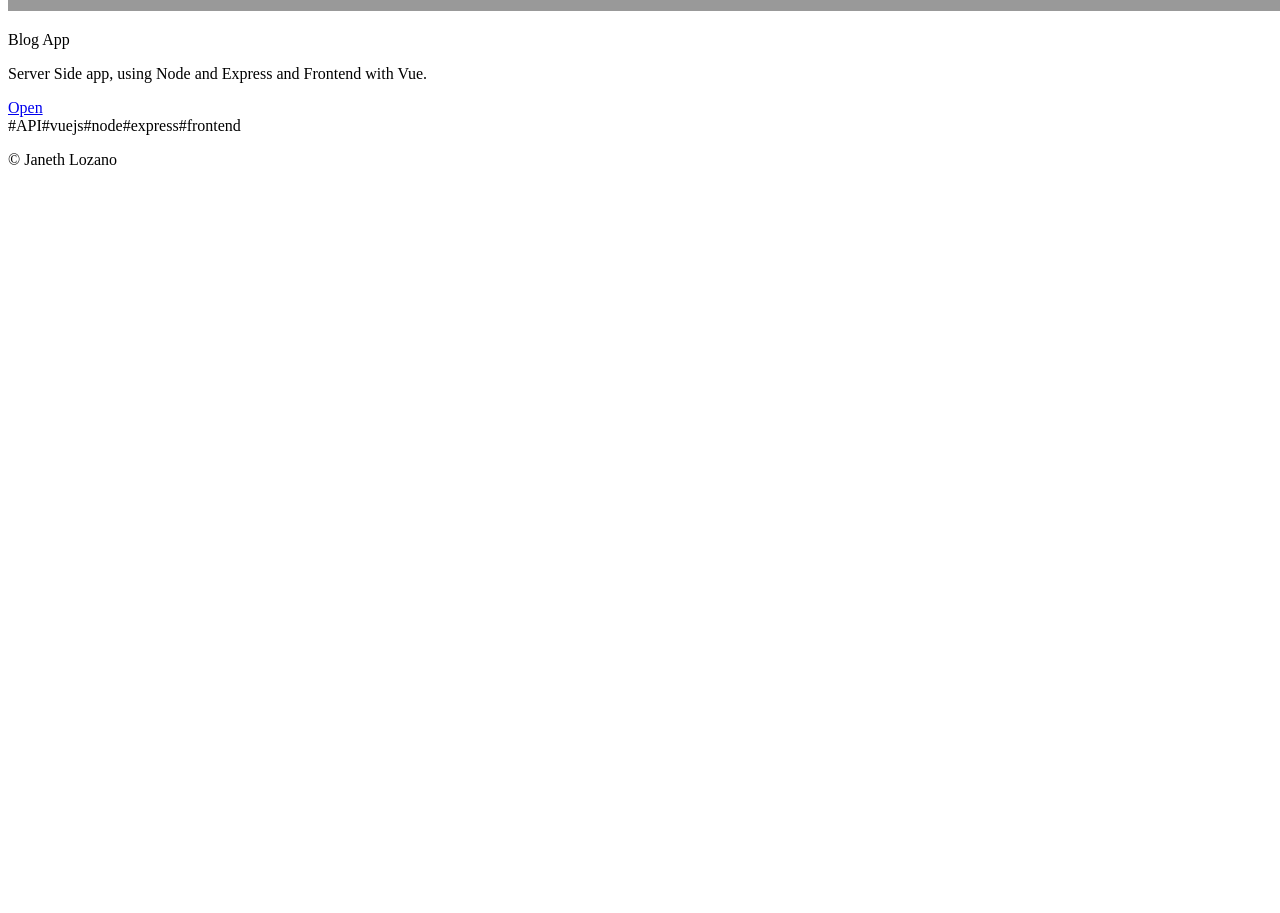
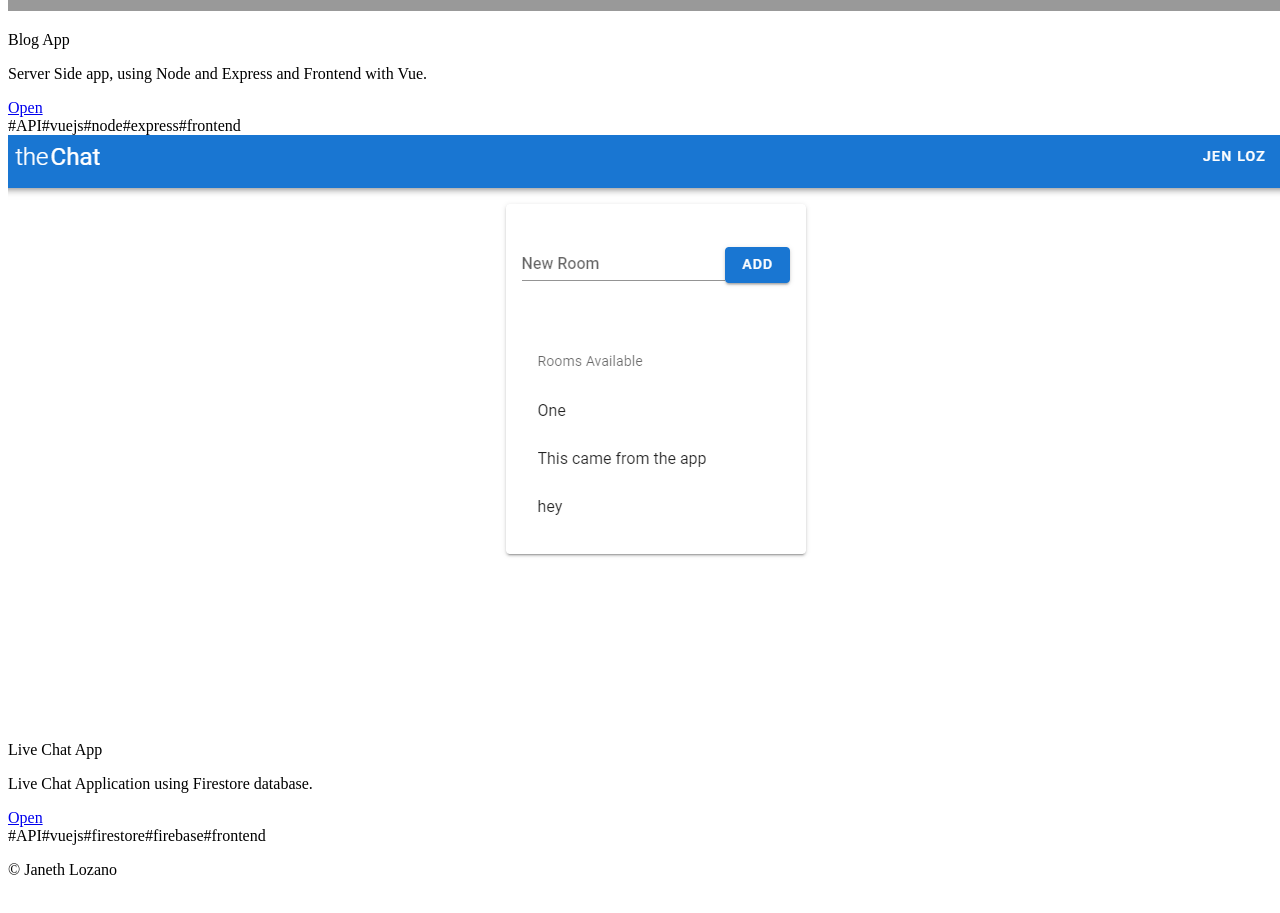
Before and after one commit to jlozan64/Portfolio, a Vue app: page /portfolio in a window 1280 px wide. Shown: the part 7160-8073 px from the top of the page. Before the commit the page ends 7373 px from the top, so only its background shows below. Built offline with nearby package versions, Linux system fonts and the light colour scheme; some icons are missing.

Commit message:
added live chat app

```diff
--- a/src/data/projects.js
+++ b/src/data/projects.js
@@ -8,6 +8,7 @@ import thelogin from '../assets/projects/07.png'
 import superheroes from '../assets/projects/08.png'
 import moviesdb from '../assets/projects/09.png'
 import blogapp from '../assets/projects/10.png'
+import chatapp from '../assets/projects/11.png'
 
 const projects = [
   {
@@ -78,7 +79,14 @@ const projects = [
     description: 'Server Side app, using Node and Express and Frontend with Vue.',
     image: blogapp,
     hashtags: ['API', 'vuejs', 'node', 'express', 'frontend'],
-    url: 'https://blogapp.jjloz.xyz//'
+    url: 'https://blogapp.jjloz.xyz/'
+  },
+  {
+    name: 'Live Chat App',
+    description: 'Live Chat Application using Firestore database.',
+    image: chatapp,
+    hashtags: ['API', 'vuejs', 'firestore', 'firebase', 'frontend'],
+    url: 'https://chat.jjloz.xyz/'
   }
 ]
 
```
Also changed, not shown: src/assets/projects/11.png (added).
